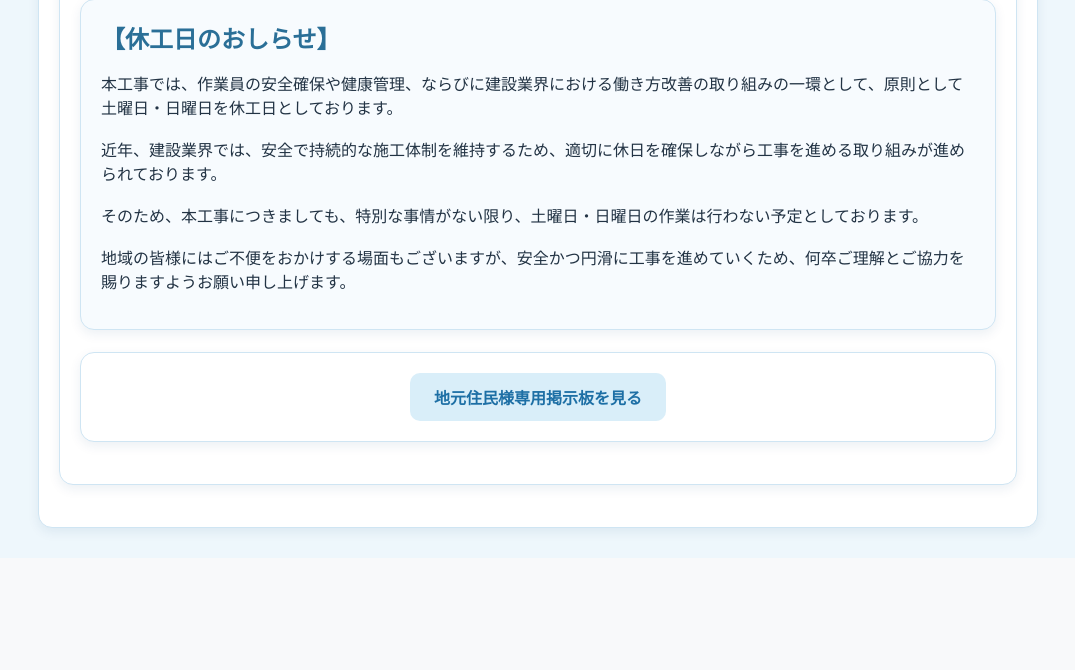
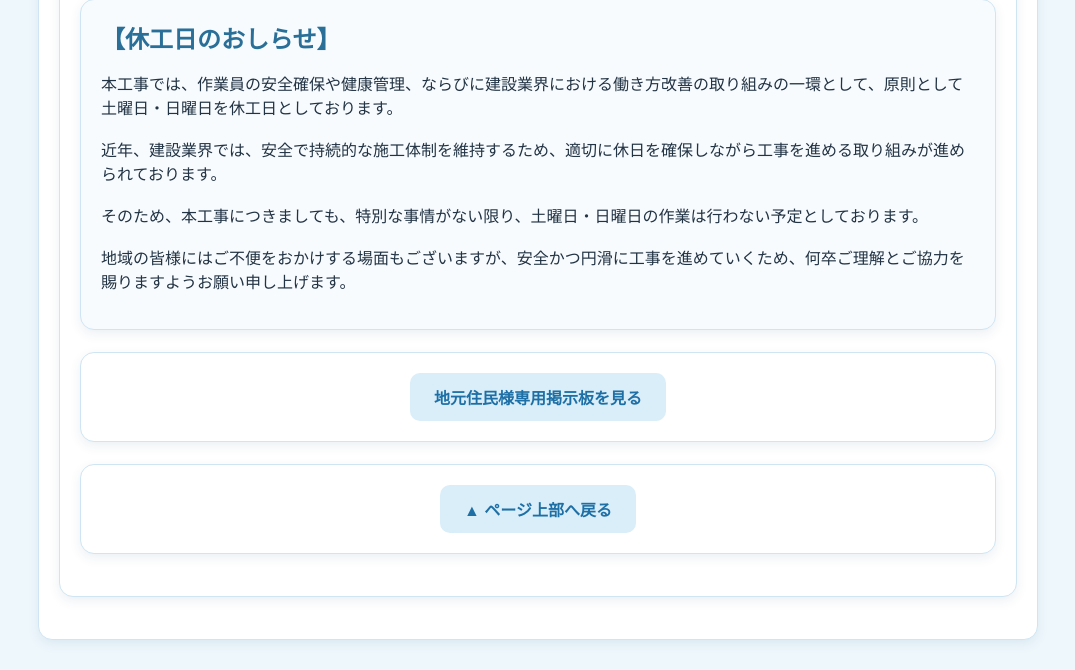
Before and after one commit to takeda03731-yu/construction_board, a Flask app: page / in a window 1280 px wide. Shown: the part 5624-6294 px from the top of the page, without its empty margins (102-1177 px from the left). Before the commit the page ends 6162 px from the top, so only its background shows below. Run offline with Flask 3, Linux system fonts and the light colour scheme; some libraries are stand-ins or nearby versions.

Commit message:
軽微な改善

```diff
--- a/templates/base.html
+++ b/templates/base.html
@@ -10,7 +10,7 @@
 
 <body>
     <div class="container">
-        <header class="main-header">
+        <header class="main-header" id="top">
             <h1>{{ site.construction_name }}</h1>
         </header>
         <nav class="toc">
@@ -104,6 +104,12 @@
             <section class="card center-box">
                 <a href="{{ url_for('board') }}" class="main-link">地元住民様専用掲示板を見る</a>
             </section>
+
+            <section class="card center-box">
+            <a href="#top" class="main-link">
+                ▲ ページ上部へ戻る
+            </a>
+            </section>
     </div>
 </body>
 
```
